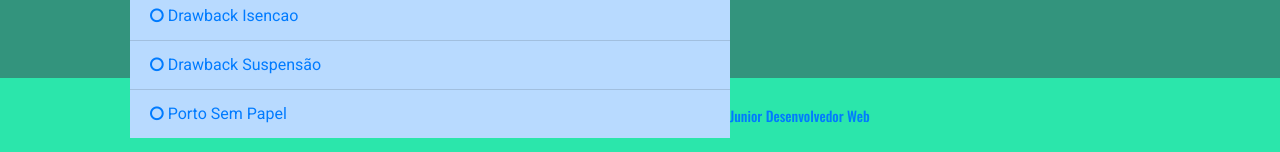
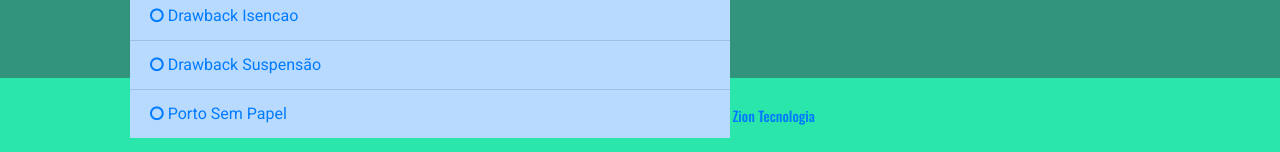
Before and after one commit to JeffersonJr/lpzion, a CodeIgniter 4 app: template app/Views/index.php in a window 1280 px wide. Shown: the part 2971-3123 px from the top of the page. Run offline with PHP 8.4 and a stand-in for CodeIgniter, Linux system fonts and the light colour scheme; the template is opened without the code that fills it, so the values that code supplies are empty; some libraries are stand-ins or nearby versions.

Commit message:
arrumando o adminlte

```diff
--- a/app/Views/index.php
+++ b/app/Views/index.php
@@ -81,7 +81,7 @@
         <!-- Footer section -->
         <footer class="footer-section">
             <h2>2020 Todos os direitos reservados. Projetado por
-                <a href="https://jeffersonjunior.com.br" target="_blank">Jefferson Junior Desenvolvedor Web</a>
+                <a href="http://novaversao.website/zion/" target="_blank">Zion Tecnologia</a>
             </h2>
         </footer>
         <!-- Footer section end -->
```
Also changed, not shown: 1 other file.
